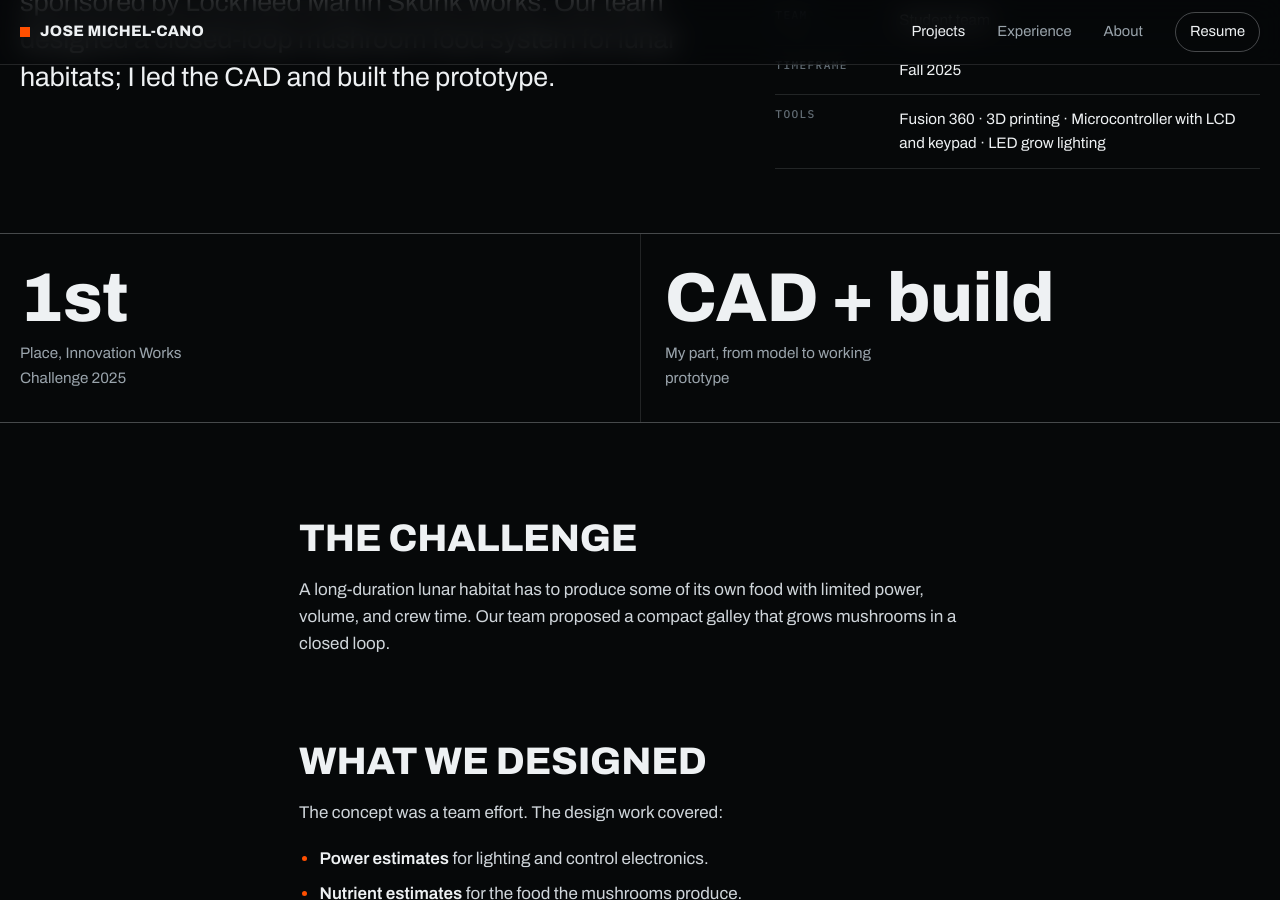
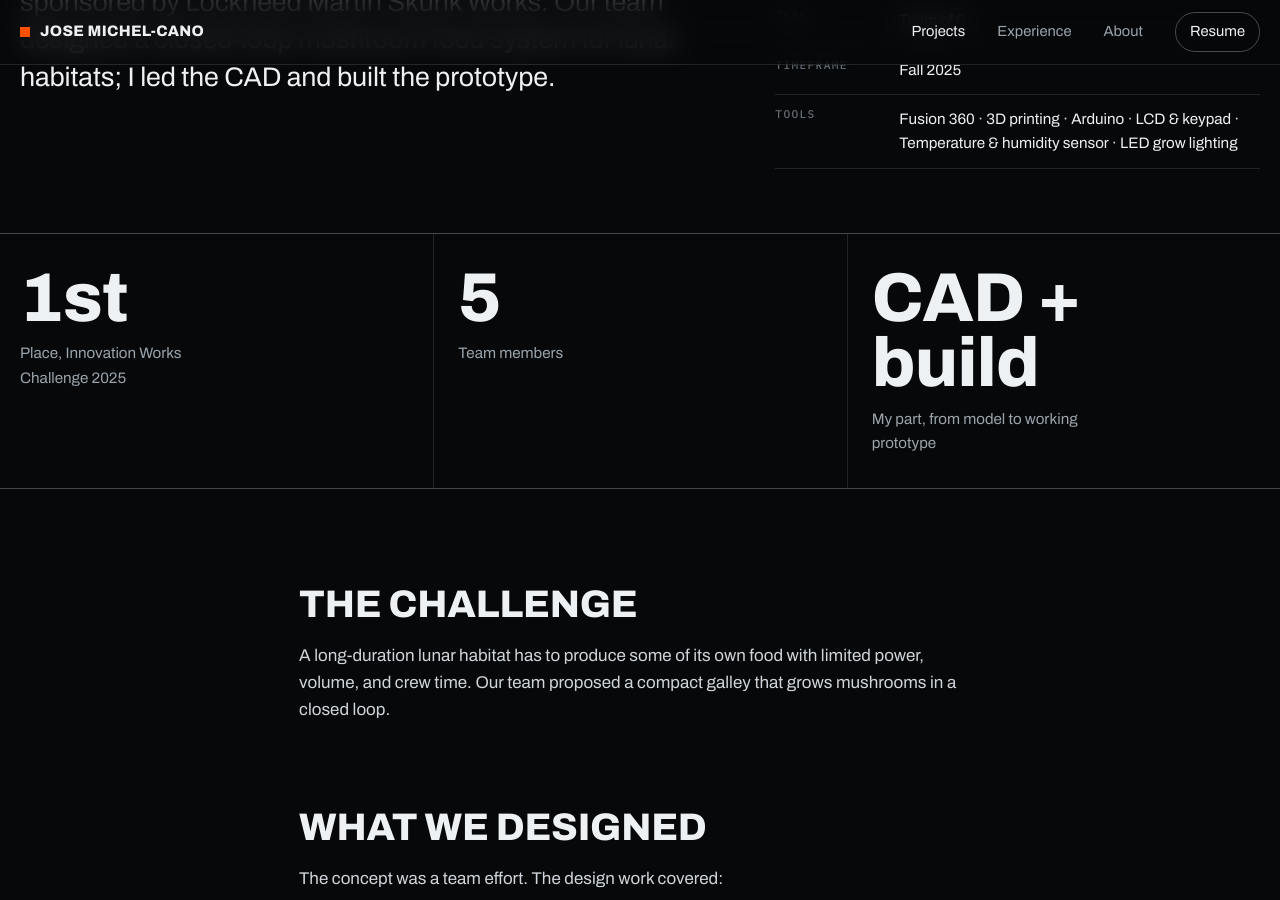
Before and after one commit to jmichelcano/jmichelcano.github.io, a Jekyll site: the page built from _projects/lunar-mushroom-galley.md, in a window 1280 px wide and 900 px high, scrolled down 870 px. Built offline with Jekyll 4.4.1, drawn with Linux system fonts in a browser that asks for light colours; some of the changed text lies outside the part shown.

Commit message:
Fill in Lunar team/electronics, Q50 lessons, wingbox role
Co-Authored-By: Claude Opus 5.5 <noreply@anthropic.com>
Claude-Session: https://claude.ai/code/session_01WACZZMW19NHfxAN4dgkvYk

```diff
--- a/_projects/lunar-mushroom-galley.md
+++ b/_projects/lunar-mushroom-galley.md
@@ -6,9 +6,9 @@ status: complete
 featured: 1
 date: 2025-10-15            # CONFIRM: competition date (used for sorting)
 role: CAD lead and prototype builder
-team: Student team           # CONFIRM: team size, e.g. "Team of 5"
+team: Team of 5
 timeframe: Fall 2025         # CONFIRM
-tools: [Fusion 360, 3D printing, Microcontroller with LCD and keypad, LED grow lighting]   # CONFIRM
+tools: [Fusion 360, 3D printing, Arduino, LCD & keypad, Temperature & humidity sensor, LED grow lighting]
 cover: cad-render.jpg
 hero: first-place.jpg
 hero_alt: The team with the first-place trophy and the working prototype.
@@ -16,6 +16,8 @@ hero_alt: The team with the first-place trophy and the working prototype.
 highlights:
   - value: 1st
     label: Place, Innovation Works Challenge 2025
+  - value: "5"
+    label: Team members
   - value: CAD + build
     label: My part, from model to working prototype
 
@@ -48,7 +50,7 @@ The concept was a team effort. The design work covered:
 
 ## My part
 
-I built the CAD model of the full system and then built the physical prototype. The prototype has an enclosure with LED grow lighting, a vertical growing column, and an LCD and keypad for selecting grow profiles.
+On a team of five, I built the CAD model of the full system and then built the working prototype. It runs on an Arduino that reads a temperature and humidity sensor, controls the LED grow lights, and drives an LCD and keypad for setting it up.
 
 ## Result
 
```
Also changed, not shown: _projects/q50-engine-swap.md (+2 -2 lines), _projects/wingbox-stringer-optimizer.md (+2 -2 lines).
